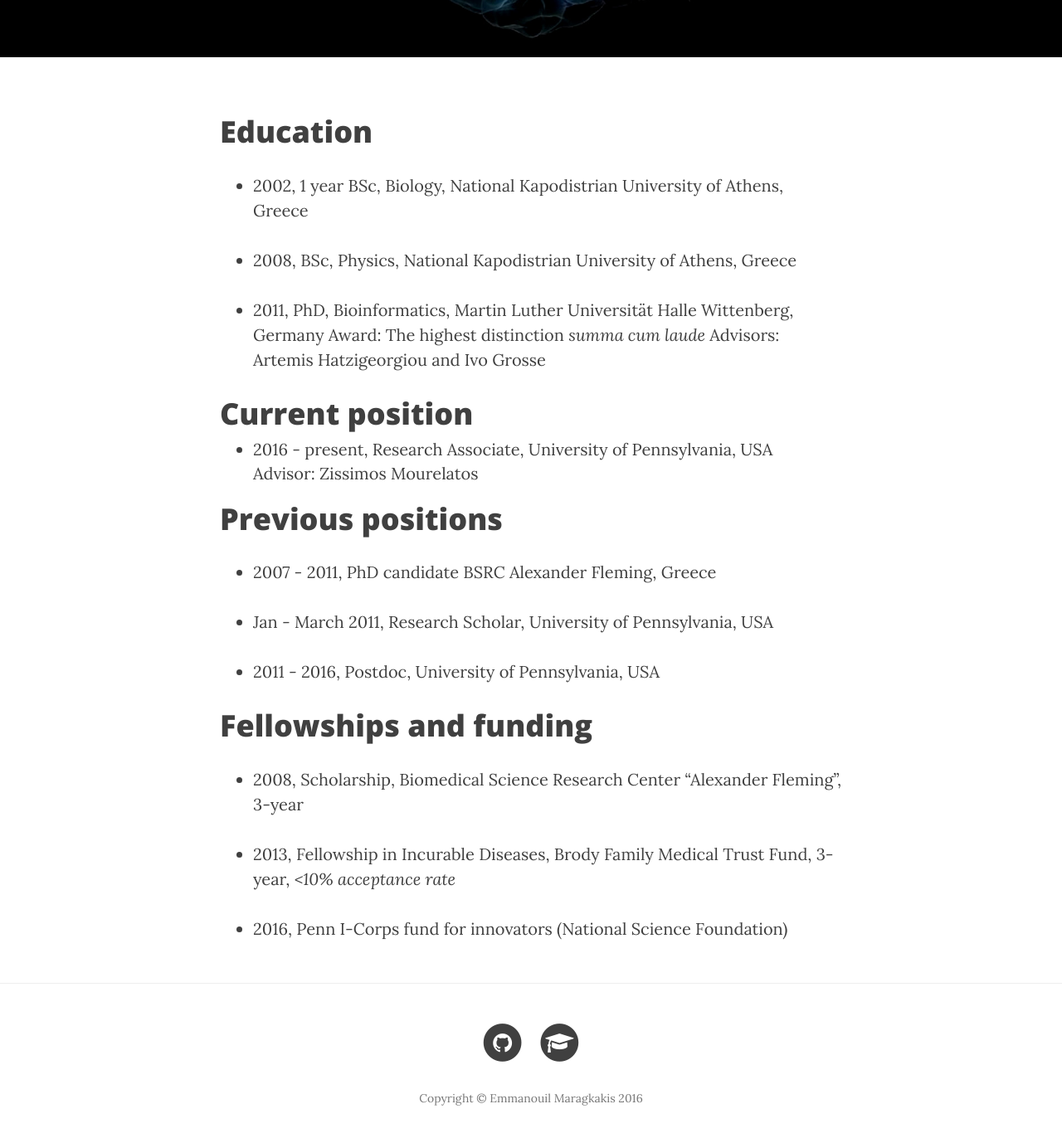
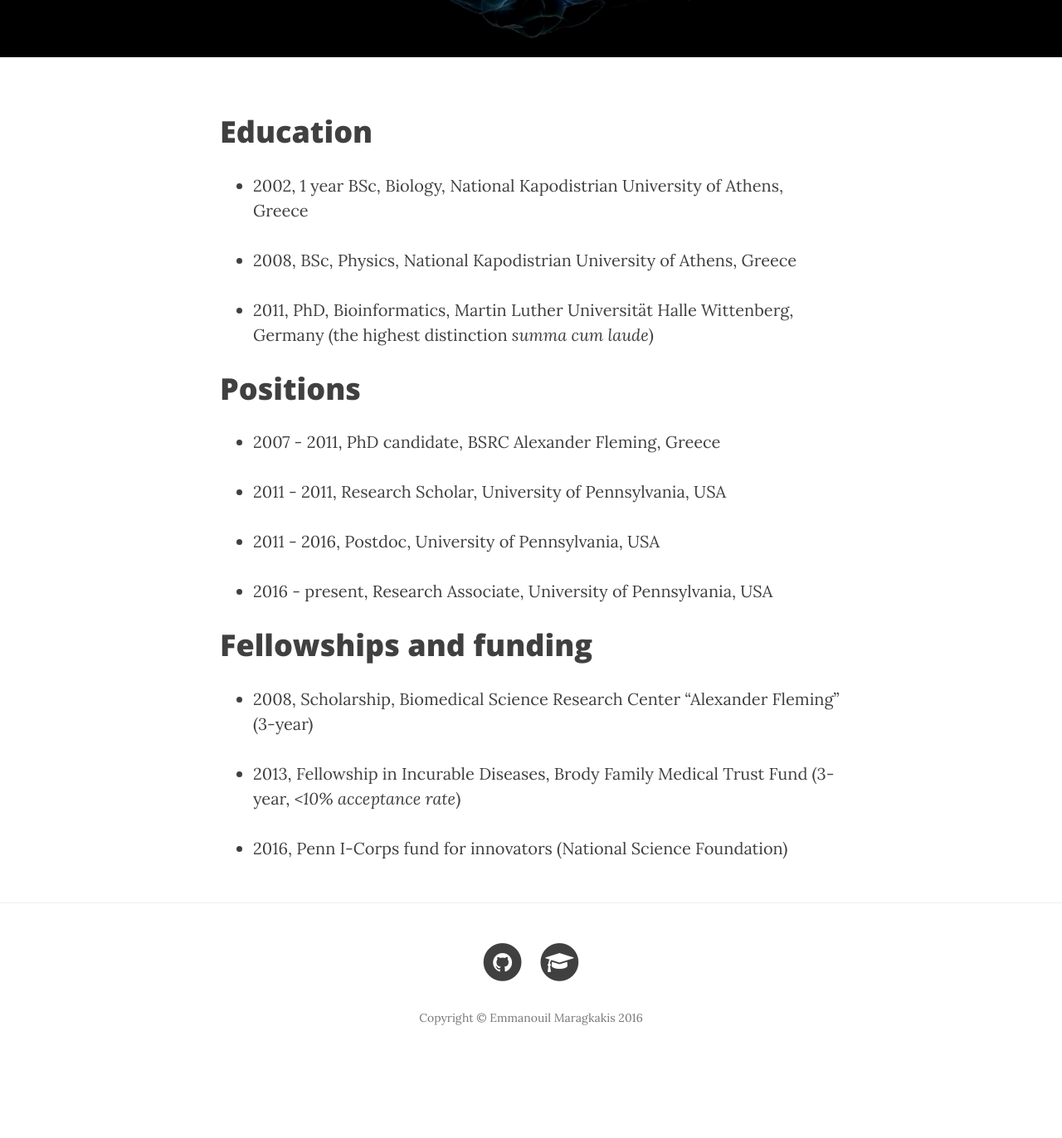
Before and after one commit to mnsmar/mnsmar.github.io, a Jekyll site: the page built from cv/index.markdown, in a window 1280 px wide and 1400 px high, scrolled down 387 px. Shown: the top 1372 px of the window at 83% size. Built offline with Jekyll 4.4.1, drawn with Linux system fonts in a browser that asks for light colours; nearby versions of some CDN libraries; after the commit the page ends 1690 px from its top, so only the background shows below that.

Commit message:
cv: reformat

```diff
--- a/cv/index.markdown
+++ b/cv/index.markdown
@@ -11,27 +11,22 @@ header-img: "../img/bg.jpg"
 
 * 2008, BSc, Physics, National Kapodistrian University of Athens, Greece
 
-* 2011, PhD, Bioinformatics, Martin Luther Universität Halle Wittenberg, Germany
-Award: The highest distinction *summa cum laude*
-Advisors: Artemis Hatzigeorgiou and Ivo Grosse
+* 2011, PhD, Bioinformatics, Martin Luther Universität Halle Wittenberg, Germany (the highest distinction *summa cum laude*)
 
-# Current position
+# Positions
 
-* 2016 - present, Research Associate, University of Pennsylvania, USA
-Advisor: Zissimos Mourelatos
+* 2007 - 2011, PhD candidate, BSRC Alexander Fleming, Greece
 
-# Previous positions
-
-* 2007 - 2011, PhD candidate BSRC Alexander Fleming, Greece
-
-* Jan - March 2011, Research Scholar, University of Pennsylvania, USA
+* 2011 - 2011, Research Scholar, University of Pennsylvania, USA
 
 * 2011 - 2016, Postdoc, University of Pennsylvania, USA
 
+* 2016 - present, Research Associate, University of Pennsylvania, USA
+
 # Fellowships and funding
 
-* 2008, Scholarship, Biomedical Science Research Center “Alexander Fleming”, 3-year
+* 2008, Scholarship, Biomedical Science Research Center “Alexander Fleming” (3-year)
 
-* 2013, Fellowship in Incurable Diseases, Brody Family Medical Trust Fund, 3-year, *<10% acceptance rate*
+* 2013, Fellowship in Incurable Diseases, Brody Family Medical Trust Fund (3-year, *<10% acceptance rate*)
 
 * 2016, Penn I-Corps fund for innovators (National Science Foundation)
```
